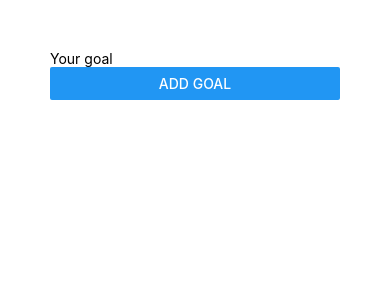
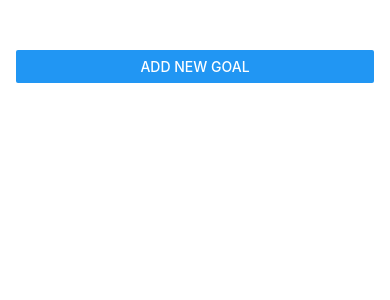
Before and after one commit to billcocaster/Goal-Tracker-Mobile-App, a React Native app in the folder GoalTrackerApp/: screen / in a window 390 px wide. Shown: the top 300 px of the page. Built offline with nearby package versions, Linux system fonts and the light colour scheme.

Commit message:
Adding goals with modal component

```diff
--- a/GoalTrackerApp/App.js
+++ b/GoalTrackerApp/App.js
@@ -1,14 +1,24 @@
 import { useState } from 'react';
-import { StyleSheet, View, FlatList } from 'react-native';
+import { StyleSheet, View, FlatList, Button } from 'react-native';
 import GoalItem from './components/GoalItem';
 import GoalInput from './components/GoalInput';
 
 export default function App() {
 
   const[goals, setGoals] = useState([]);
+  const[modalVisible, setModalVisible] = useState(false);
+
+
+  function startAddGoalHandler() {
+    setModalVisible(true);
+  }
+  function endAddGoalHandler() {
+    setModalVisible(false);
+  }
 
   function addGoalHandler(enteredGoalText) {
     setGoals((currentGoals) => [...goals, {text: enteredGoalText, id: Math.random().toString()}]);
+    endAddGoalHandler();
   }
 
   function removeGoalHandler(id) {
@@ -20,7 +30,8 @@ export default function App() {
 
   return (
     <View style={styles.appContainer}>
-      <GoalInput onAddGoal={addGoalHandler}/>
+      <Button title='Add new goal' onPress={startAddGoalHandler}/>
+      <GoalInput onAddGoal={addGoalHandler} visible = {modalVisible} onCancel={endAddGoalHandler}/>
       <View>
         <FlatList data={goals} renderItem={(itemData) => {
             return(
@@ -38,11 +49,11 @@ export default function App() {
 
 const styles = StyleSheet.create({
   appContainer: {
-    flex:1,
-    padding: 50,
-    backgroundColor: '#fff',
+    flex: 1,
+    paddingTop: 50,
+    paddingHorizontal: 16,
   },
   goalsContainer: {
     flex: 5,
-  }
+  },
 });
--- a/GoalTrackerApp/components/GoalInput.js
+++ b/GoalTrackerApp/components/GoalInput.js
@@ -1,5 +1,5 @@
 
-import { View, TextInput, Button, StyleSheet } from "react-native";
+import { View, TextInput, Button, StyleSheet, Modal } from "react-native";
 import { useState } from 'react';
 
 function GoalInput(props) {
@@ -15,15 +15,53 @@ function GoalInput(props) {
     };
 
     return (
-        <View>
-            <TextInput placeholder='Your goal' onChangeText={goalInputHandler} value={enteredGoalText}/>
-            <Button title='Add goal' onPress={addGoalHandler}/>
-        </View>
+        <Modal visible={props.visible} animationType="slide">
+            <View style={styles.inputContainer}>
+                <TextInput
+                    placeholder='Your goal'
+                    onChangeText={goalInputHandler}
+                    value={enteredGoalText}
+                    style={styles.textInput}
+                    />
+                <View style={styles.buttonContainer}>
+                    <View style={styles.button}>
+                        <Button title='Add goal' onPress={addGoalHandler}/>
+                    </View>
+                    <View style={styles.button}>
+                        <Button title='Cancel' onPress={props.onCancel} />
+                    </View>
+                </View>
+
+            </View>
+        </Modal>
     );
 }
 
 export default GoalInput;
 
 const styles = StyleSheet.create({
-
+    inputContainer: {
+        flex: 1,
+        justifyContent: 'center',
+        alignItems: 'center',
+        padding: 16,
+        backgroundColor: '#fff',
+      },
+      textInput: {
+        borderWidth: 1,
+        borderColor: 'gray',
+        backgroundColor: 'gray',
+        color: 'white',
+        borderRadius: 6,
+        width: '100%',
+        padding: 16,
+      },
+      buttonContainer: {
+        marginTop: 16,
+        flexDirection: 'row',
+      },
+      button: {
+        width: 100,
+        marginHorizontal: 8,
+      },
 });
```
